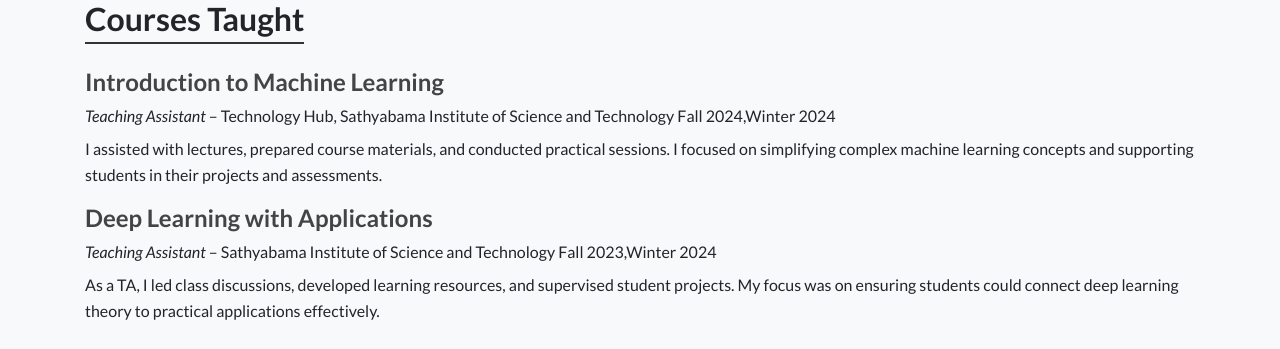
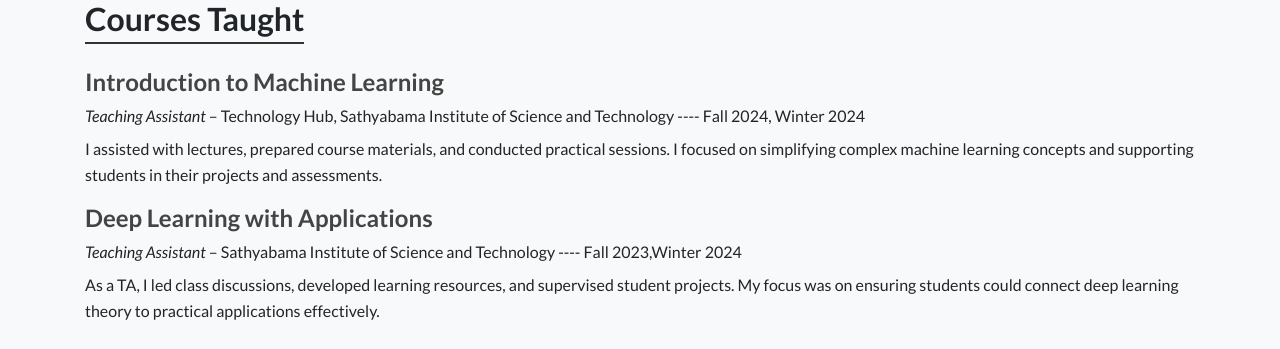
Before and after one commit to kameshkanna/kameshkanna.github.io, a Jekyll site: the page built from teaching.html, in a window 1280 px wide. Shown: the part 135-484 px from the top of the page. Built offline with Jekyll 4.4.1, drawn with Linux system fonts in a browser that asks for light colours; nearby versions of some CDN libraries; a style sheet for code colours, icons or effects is not loaded.

Commit message:
Update teaching.html

```diff
--- a/teaching.html
+++ b/teaching.html
@@ -13,7 +13,7 @@ Welcome to the Teaching page. Here, you'll find information about the courses I
 
   <div style="margin-top: 1rem;">
     <h3 style="font-size: 1.5rem; color: #444;">Introduction to Machine Learning</h3>
-    <p style="margin: 0.5rem 0;"><em>Teaching Assistant</em> – Technology Hub, Sathyabama Institute of Science and Technology Fall 2024,Winter 2024</p>
+    <p style="margin: 0.5rem 0;"><em>Teaching Assistant</em> – Technology Hub, Sathyabama Institute of Science and Technology ----   Fall 2024, Winter 2024</p>
     <p style="line-height: 1.6;">
       I assisted with lectures, prepared course materials, and conducted practical sessions. I focused on simplifying complex machine learning concepts and supporting students in their projects and assessments.
     </p>
@@ -21,7 +21,7 @@ Welcome to the Teaching page. Here, you'll find information about the courses I
 
   <div style="margin-top: 1rem;">
     <h3 style="font-size: 1.5rem; color: #444;">Deep Learning with Applications</h3>
-    <p style="margin: 0.5rem 0;"><em>Teaching Assistant</em> – Sathyabama Institute of Science and Technology Fall 2023,Winter 2024</p>
+    <p style="margin: 0.5rem 0;"><em>Teaching Assistant</em> – Sathyabama Institute of Science and Technology ----   Fall 2023,Winter 2024</p>
     <p style="line-height: 1.6;">
       As a TA, I led class discussions, developed learning resources, and supervised student projects. My focus was on ensuring students could connect deep learning theory to practical applications effectively.
     </p>
```
